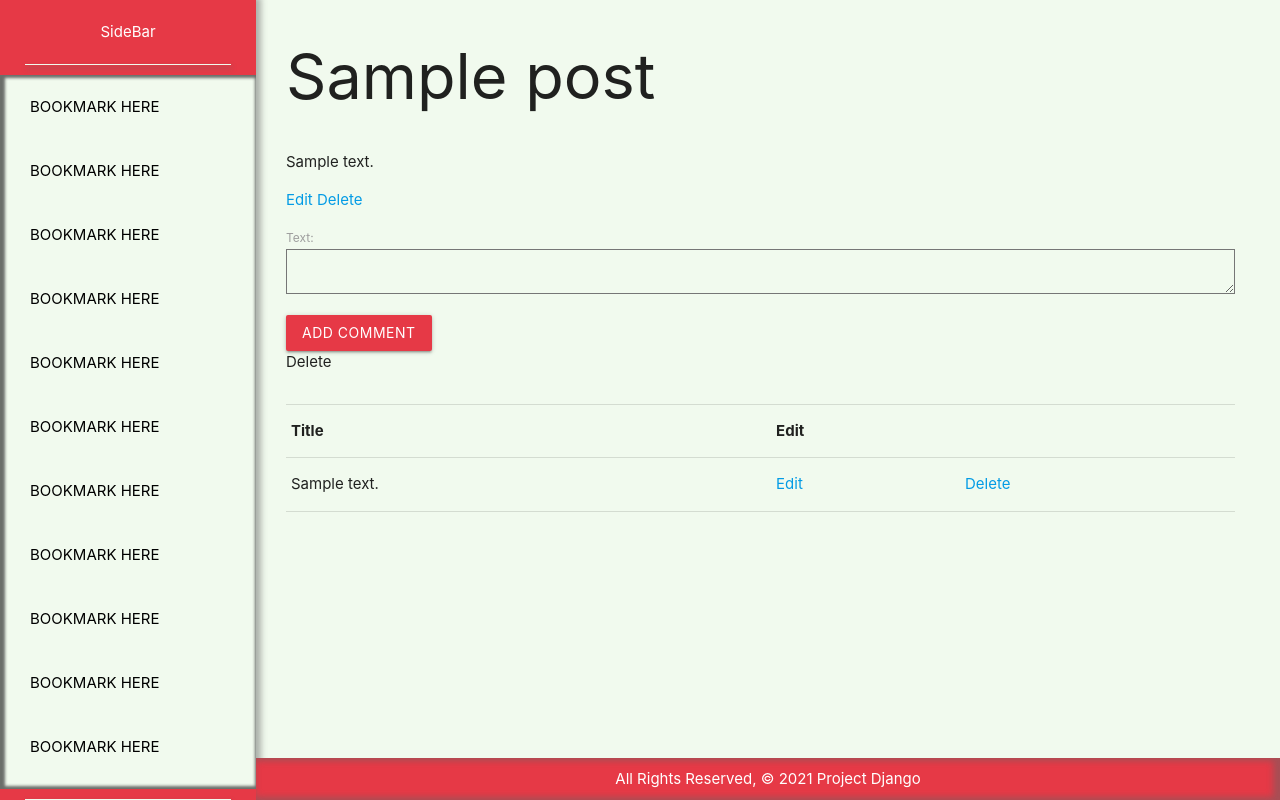
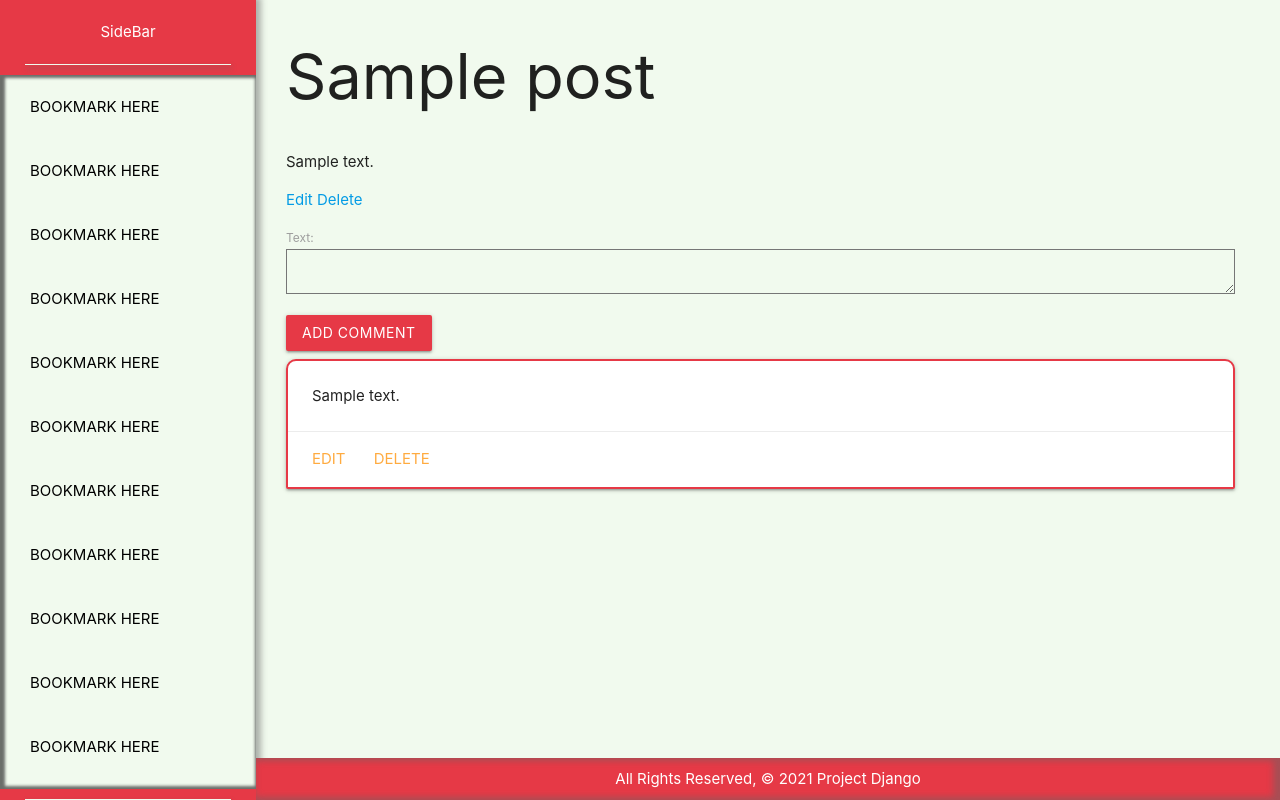
Before and after one commit to taverasn/sidebar, a Django app: page /topics/1/posts/1/ in a window 1280 px wide. Run offline with Django 3.2, Linux system fonts and the light colour scheme; tables that the repository leaves empty hold one stand-in row (values such as "Sample post").

Commit message:
styled/refactored post detail

```diff
--- a/main_app/templates/post/detail.html
+++ b/main_app/templates/post/detail.html
@@ -15,22 +15,23 @@
         {% csrf_token %}
         {{ comment_form.as_p }}
         <input type="submit" class="btn" value="Add Comment">
-
         </form>
     </div>
+    <div class="page-content">
+        {% for comment in post.comment_set.all %}
+            <div class="card">
+                <div class=" card-content">
+                    <p>{{ comment.text }}</p>
+                </div>
+                <div class="card-action link-container">
+                    <a href="{% url 'comment_update' topic.id post.id comment.id %}">Edit</a>
+                    <a href="{% url 'comment_delete' topic.id post.id comment.id %}">Delete</a>
+                </div>
+            </div>
+            {% endfor %}
+
+    </div>
     <div>
-        <table>
-            <thead><th><tr><th>Title</th><th>Edit</th>Delete<th></th></tr></thead>
-            <tbody>
-            {% for comment in post.comment_set.all %}
-                <tr>
-                    <td>{{ comment.text }}</td>
-                    <td><a href="{% url 'comment_update' topic.id post.id comment.id %}">Edit</a></td>
-                    <td><a href="{% url 'comment_delete' topic.id post.id comment.id %}">Delete</a></td>
-                </tr>
-            {% endfor %}
-            </tbody>
-        </table>
     <div>
 </div>
 
```
